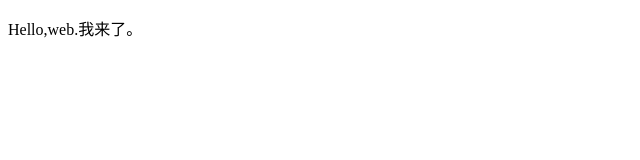
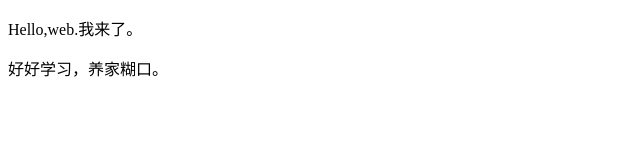
Before and after one commit to xiaoxiangguang/htmlgit, a plain HTML site: page index.html in a window 1280 px wide. Shown: the whole page, without its empty margins (0-640 px from the left). Drawn offline with Linux system fonts and the light colour scheme.

Commit message:
好好学习

```diff
--- a/index.html
+++ b/index.html
@@ -10,5 +10,6 @@
  </head>
  <body>
   <p>Hello,web.我来了。</p>
+  <p>好好学习，养家糊口。</p>
  </body>
 </html>
```
